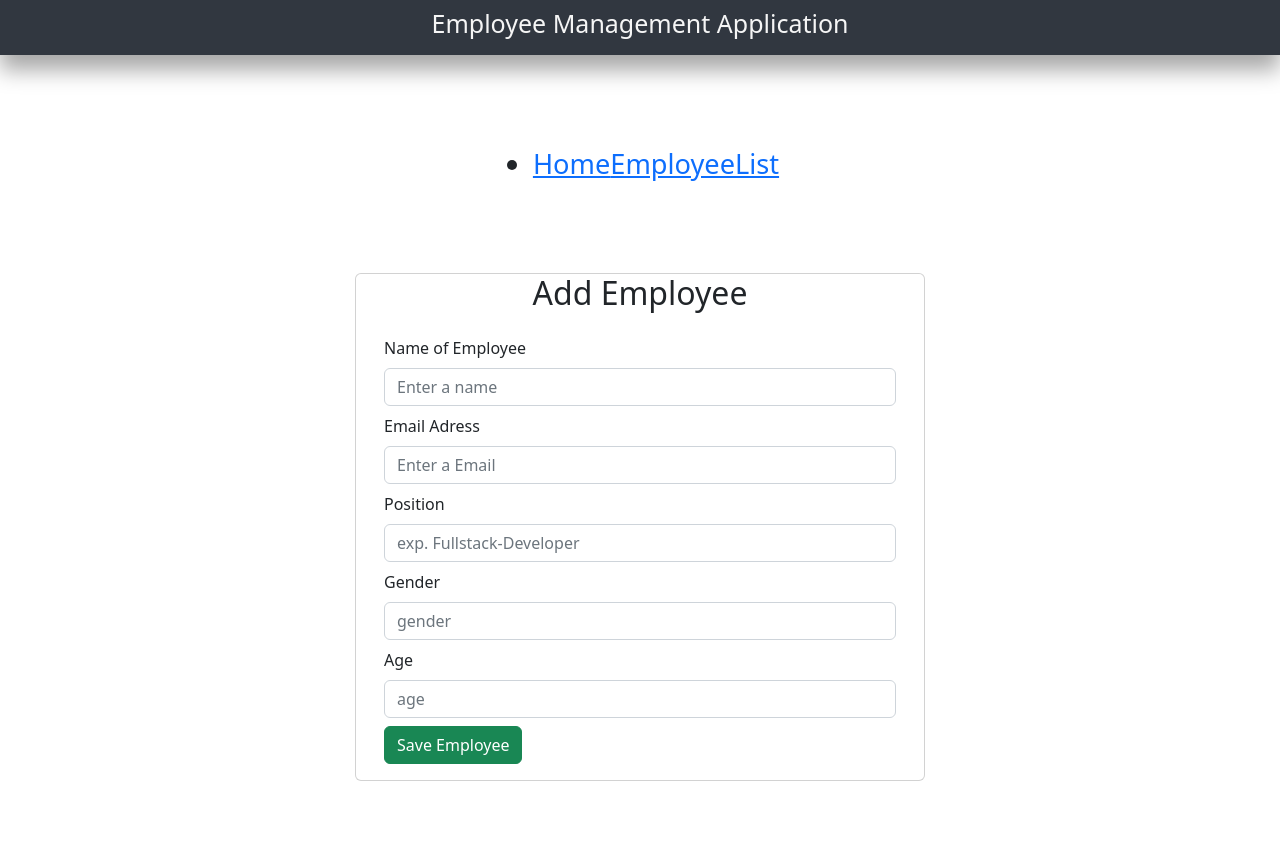
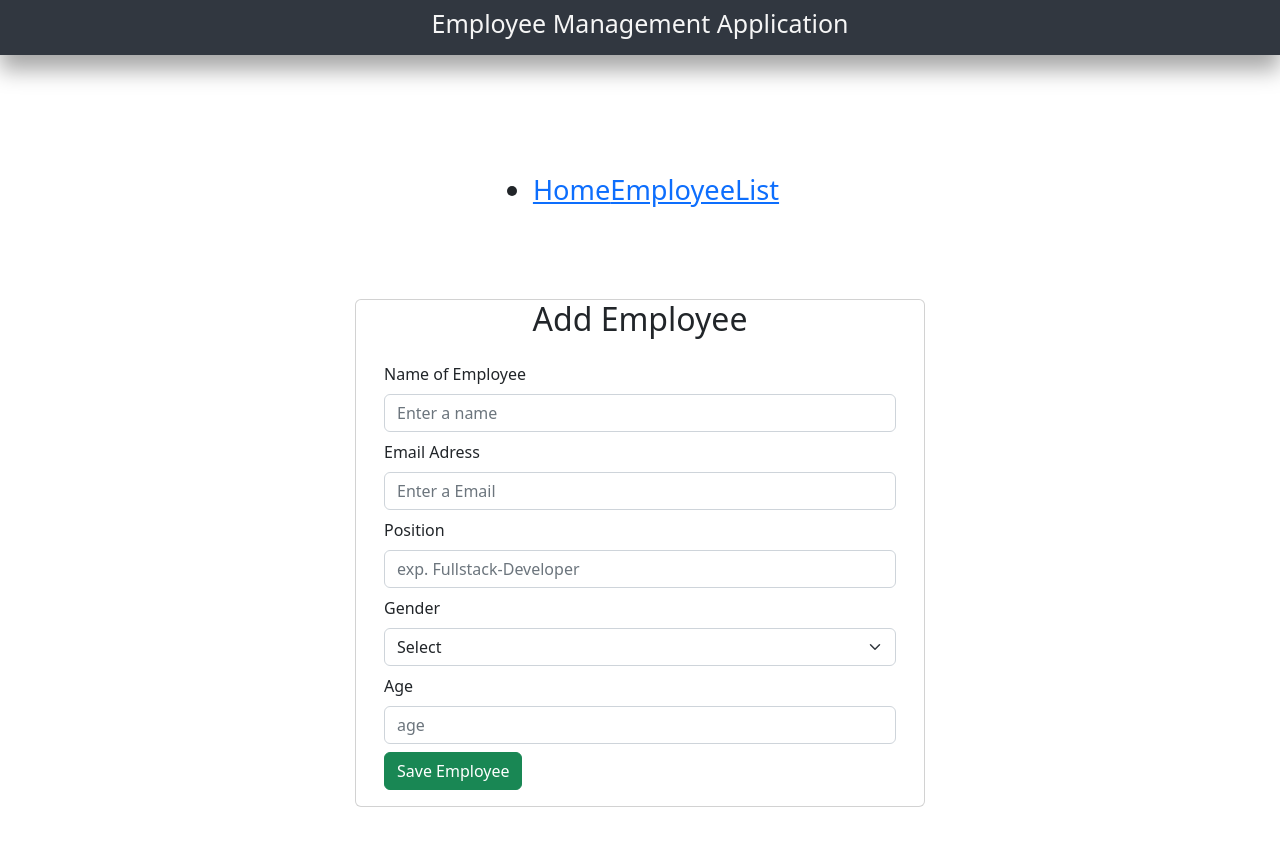
Before and after one commit to catakul/Employee-Management-App, a React (Create React App) app in the folder frontend/: page /add-employee in a window 1280 px wide. Shown: the top 846 px of the page. Built offline with nearby package versions, Linux system fonts and the light colour scheme; no server answers.

Commit message:
Update pom.xml with jacoco plugin

```diff
--- a/frontend/src/components/AddEmployeeForm.tsx
+++ b/frontend/src/components/AddEmployeeForm.tsx
@@ -1,6 +1,6 @@
-import {ChangeEvent, MouseEvent, useState} from "react";
+import {ChangeEvent, useState} from "react";
 import {Employee, NewEmployee} from "../model/Employee";
-import useEmployees from "../hooks/useEmployees";
+import Form from 'react-bootstrap/Form';
 
 type AddEmployeeProps = {
     createEmployee: (newEmployee: NewEmployee) => void
@@ -13,23 +13,6 @@ export default function AddEmployeeForm(props: AddEmployeeProps) {
     const [gender, setGender] = useState("")
     const [position, setPosition] = useState("")
     const [emailId, setEmailId] = useState("")
-
-    // const [id, setId] = useState("")
-
-    // const [form, setForm] = useState<string>("")
-
-//     const saveEmployee = (e: React.MouseEvent<HTMLButtonElement>) => {
-//         e.preventDefault();
-//
-//         const employee = {name, age, gender, position, emailId}
-//
-//       useEmployees.createEmployee(employee).then((response) =>{
-// console.log(response.data)
-//       }).catch(error => {
-//           console.log(error)
-//       })
-//     }
-
 
     function onNameChange(event: ChangeEvent<HTMLInputElement>) {
         setName(event.target.value)
@@ -92,18 +75,27 @@ export default function AddEmployeeForm(props: AddEmployeeProps) {
                                     >
                                     </input>
                                 </div>
+
+
                                 <div className="from-group mb-2">
                                     <label className="form-label">Gender</label>
-                                    <input
-                                        type="text"
-                                        placeholder="gender"
-                                        name="gender"
-                                        className="form-control"
-                                        value={gender}
-                                        onChange={(e) => setGender(e.target.value)}
-                                    >
-                                    </input>
+                                    <Form.Select placeholder="gender" name="gender" className="form-control" value={gender} aria-label="Default select example" onChange={(e) => setGender(e.target.value)}>
+                                        <option>Select</option>
+                                        <option value="Male">Male</option>
+                                        <option value="Female">Female</option>
+                                    </Form.Select>
+                                    {/*<input*/}
+                                    {/*    type="text"*/}
+                                    {/*    placeholder="gender"*/}
+                                    {/*    name="gender"*/}
+                                    {/*    className="form-control"*/}
+                                    {/*    value={gender}*/}
+                                    {/*    onChange={(e) => setGender(e.target.value)}*/}
+                                    {/*>*/}
+                                    {/*</input>*/}
                                 </div>
+
+
                                 <div className="from-group mb-2">
                                     <label className="form-label">Age</label>
                                     <input
--- a/frontend/src/components/EmployeeDashboard.tsx
+++ b/frontend/src/components/EmployeeDashboard.tsx
@@ -1,22 +1,13 @@
-import EmployeeSearchGallery from "./EmployeeSearchGallery";
 import 'bootstrap/dist/css/bootstrap.min.css'
 import useEmployees from "../hooks/useEmployees"
 import EmployeeList from "./EmployeeList";
-import AddEmployeeForm from "./AddEmployeeForm";
 
 export default function EmployeeDashboard() {
 
-    const {employees, createEmployee, removeEmployee} = useEmployees()
+    const {employees, removeEmployee} = useEmployees()
 
     return (
         <>
-
-            {/*<AddEmployeeForm createEmployee={createEmployee}/>*/}
-            <br/>
-            <br/>
-            <br/>
-
-            {/*<EmployeeSearchGallery employees={employees} removeEmployee={removeEmployee}/>*/}
             <EmployeeList employees={employees} removeEmployee={removeEmployee} employee={{
                 id: "",
                 name: "",
@@ -25,7 +16,6 @@ export default function EmployeeDashboard() {
                 age: "",
                 emailId: ""
             }}/>
-            {/*removeEmployee={removeEmployee} employee={employees}*/}
         </>
     )
 }
--- a/frontend/src/components/Header.tsx
+++ b/frontend/src/components/Header.tsx
@@ -15,6 +15,7 @@ const StyledHeader = styled.header`
   /* overflow-y: none;
   scrollbar-width: none; */
   overflow-x: scroll;
+  margin-top: 170px;
 `;
 
 const StyledTitel = styled.nav`
--- a/frontend/src/hooks/useEmployees.ts
+++ b/frontend/src/hooks/useEmployees.ts
@@ -1,10 +1,6 @@
 import {useEffect, useState} from "react";
 import {NewEmployee, Employee} from "../model/Employee";
 import axios from "axios";
-
-// type UseEmployeesReturnType = (newEmployee: NewEmployee) => Promise<void>
-
-//(Employee[] | ((newEmployee: NewEmployee) => Promise<void>) | ((id: string) => void))[]{
 
 export default function useEmployees() {
 
```
Also changed, not shown: frontend/src/App.tsx (+0 -7 lines), frontend/src/components/EmployeeCard.tsx (+0 -11 lines), 1 other file (tests, documents, lock files or other folders).
